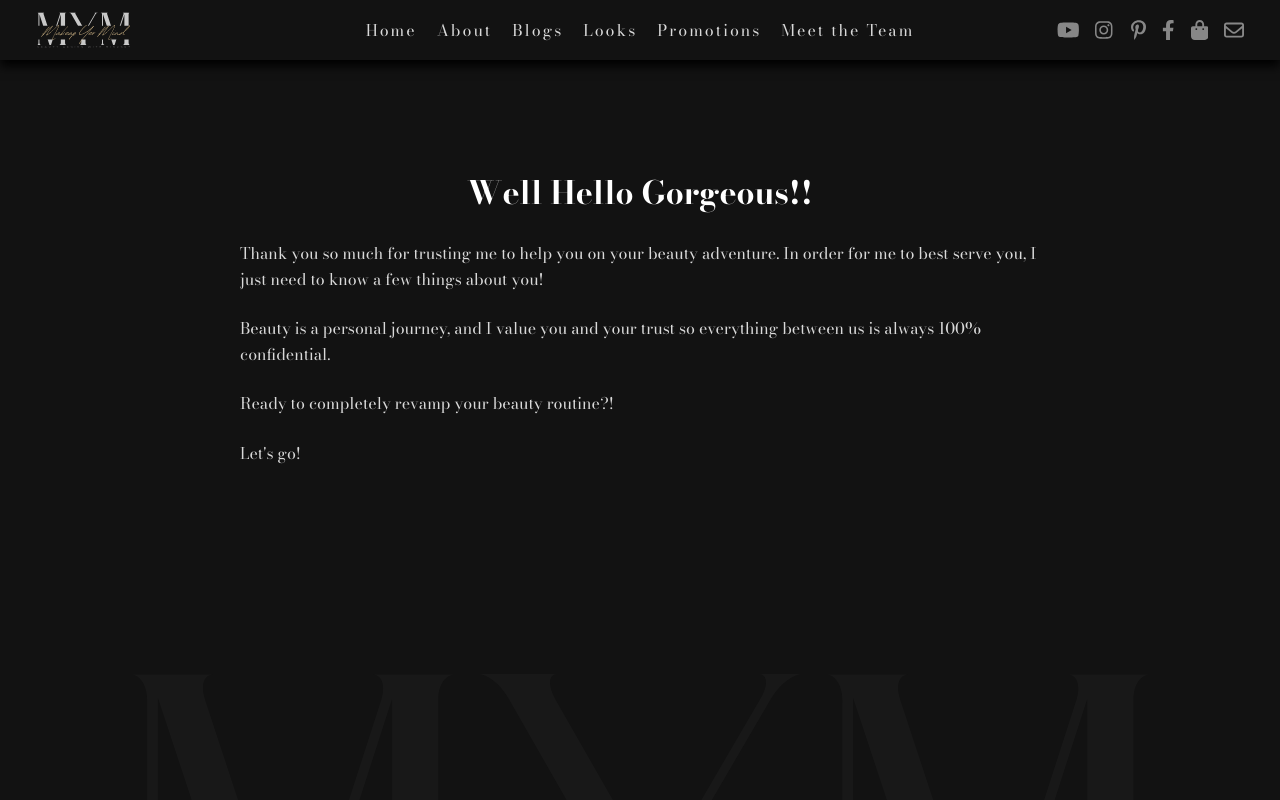
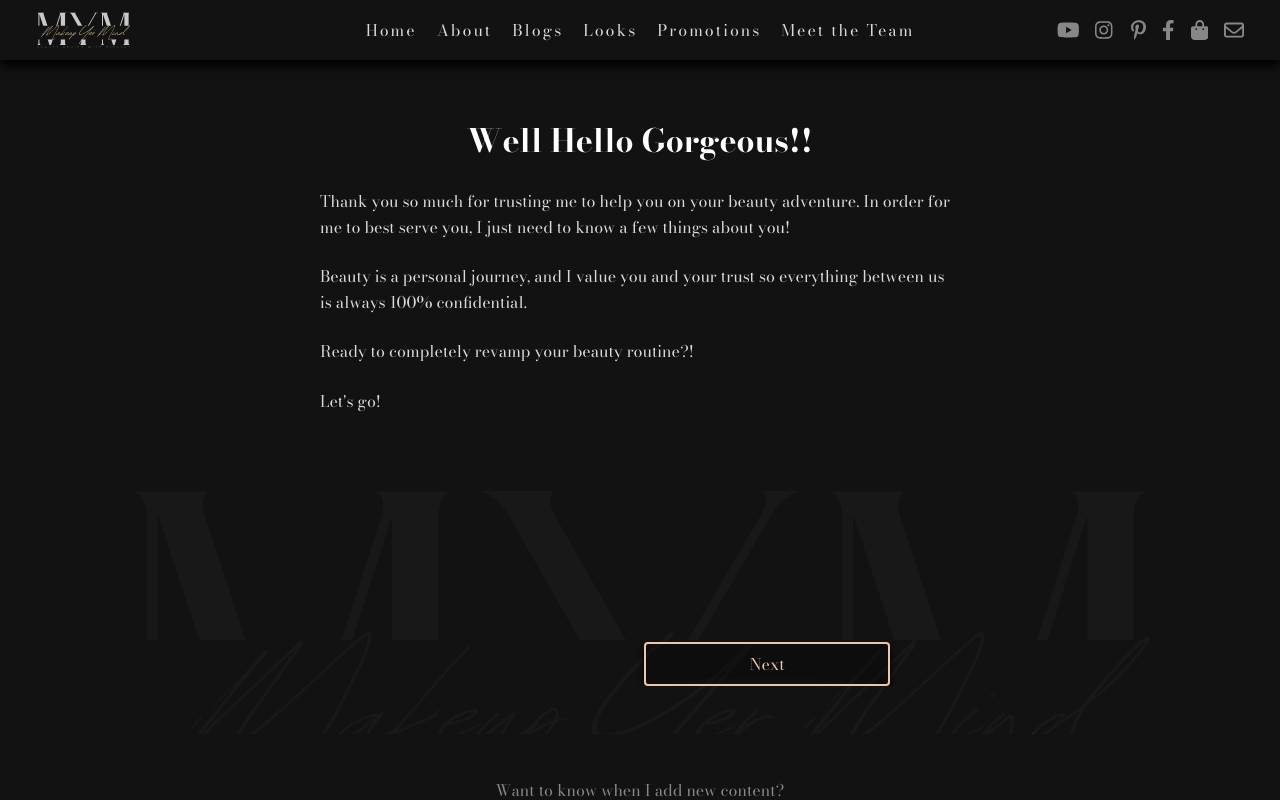
Before and after one commit to ryanbradley-webdev/makeup-yer-mind-official, a Next.js app: page /makeup-consultation in a window 1280 px wide. Shown: the top 800 px of the page. Built offline with nearby package versions, Linux system fonts and the light colour scheme; no server answers.

Commit message:
Replace how-to image for consultation form and reconfigure form height to ensure navigation buttons are visible for all screen types on initial page load.

```diff
--- a/app/makeup-consultation/page.module.css
+++ b/app/makeup-consultation/page.module.css
@@ -6,6 +6,15 @@
     font-size: 12px;
     color: var(--color-white-sec);
     line-height: 1.6;
+}
+
+@media screen and (min-width: 481px) {
+    .formDiv:nth-child(2) > p,
+    .formDiv:nth-child(6) > p,
+    .formDiv:nth-child(9) > p {
+        width: 80%;
+        margin-inline: auto;
+    }
 }
 
 @media screen and (orientation: landscape) {
@@ -20,11 +29,28 @@
     flex-direction: column;
     justify-content: space-between;
     margin-block: 24px 48px;
-    min-height: calc(100vh - 144px);
-    min-height: calc(100dvh - 144px);
+    height: 620px;
     overflow: hidden;
     max-width: 800px;
     margin-inline: auto;
+}
+
+@media screen and (min-width: 481px) {
+    .form {
+        height: 760px;
+    }
+}
+
+@media screen and (min-width: 1025px) {
+    .form {
+        max-width: 1000px;
+    }
+}
+
+@media screen and (orientation: landscape) {
+    .form {
+        height: 590px;
+    }
 }
 
 .page_counter {
@@ -50,12 +76,19 @@
 @media screen and (orientation: landscape) {
     .formDiv {
         row-gap: 24px;
-        padding-top: 72px;
+        padding-top: 20px;
     }
 }
 
 .formDiv:not(:nth-of-type(6)) {
     position: absolute;
+    height: fit-content;
+}
+
+@media screen and (min-width: 1025px) {
+    .formDiv:not(:nth-of-type(6)) {
+        padding-inline: 100px;
+    }
 }
 
 .formDiv > label {
@@ -90,7 +123,8 @@
 }
 
 .img_container {
-    height: 100%;
+    height: auto;
+    aspect-ratio: 1 / 1;
 }
 
 .img_container_selfie {
@@ -112,9 +146,8 @@
     }
 
     .img_container_selfie {
-        max-width: 500px;
-        max-height: 700px;
-        height: 80%;
+        width: 400px;
+        height: 600px;
         margin-inline: auto;
     }
 }
@@ -131,6 +164,11 @@
     object-fit: cover;
 }
 
+.form label:has(.img_container_selfie) span {
+    margin-inline: auto;
+    margin-bottom: 24px;
+}
+
 @media screen and (max-width: 480px) {
     .img_container img {
         max-height: 375px;
@@ -142,12 +180,23 @@
     .img_container img {
         display: block;
         margin-inline: auto;
-        max-width: 480px;
+        max-width: 500px;
         max-height: 540px;
     }
 }
 
 @media screen and (orientation: landscape) {
+    .formDiv:nth-of-type(6) {
+        display: grid;
+        grid-template-columns: 500px 1fr;
+        row-gap: 48px;
+        width: 1000px;
+    }
+
+    .formDiv:nth-of-type(6) > p:first-child {
+        align-self: end;
+    }
+
     .img_container,
     .img_container_selfie {
         max-width: 500px;
@@ -156,11 +205,13 @@
     }
 
     .img_container {
-        margin-bottom: 24px;
+        grid-column: 1;
+        grid-row: 1 / span 2;
     }
 
     .img_container_selfie {
-        height: 600px;
+        width: 400px;
+        height: 450px;
     }
 
     .img_container img,
@@ -178,11 +229,6 @@
     .formDiv:has(.img_container) p {
         max-width: 500px;
         margin-inline: auto;
-    }
-
-    .form label:has(.img_container_selfie) span {
-        margin-inline: auto;
-        margin-bottom: 24px;
     }
 }
 
@@ -227,9 +273,10 @@
 }
 
 .btnDiv {
-    position: relative;
-    margin-top: auto;
-    margin-inline: auto;
+    position: absolute;
+    bottom: 0;
+    left: 50%;
+    transform: translateX(-50%);
     height: fit-content;
     width: 100%;
     max-width: 500px;
```
Also changed, not shown: public/selfie-how-to.png.
